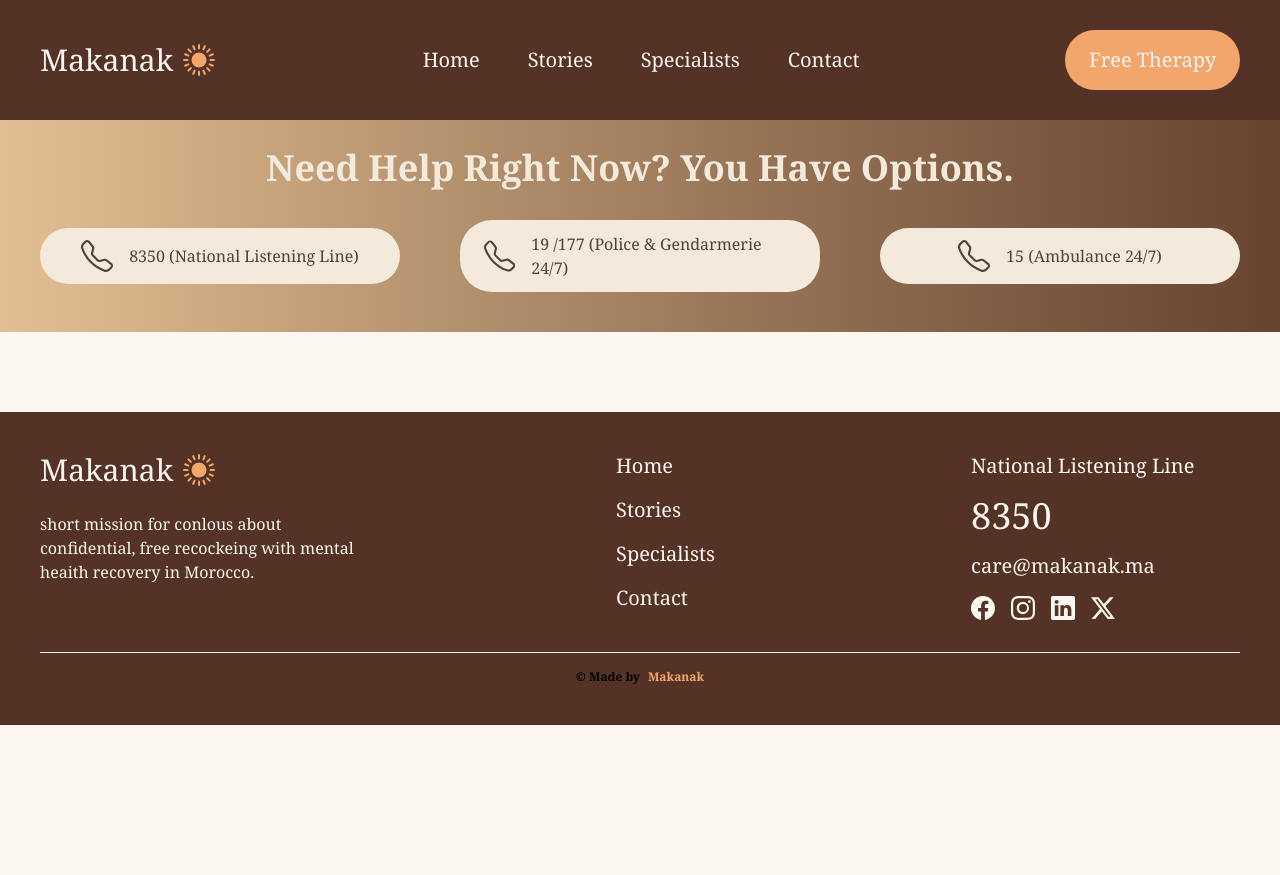
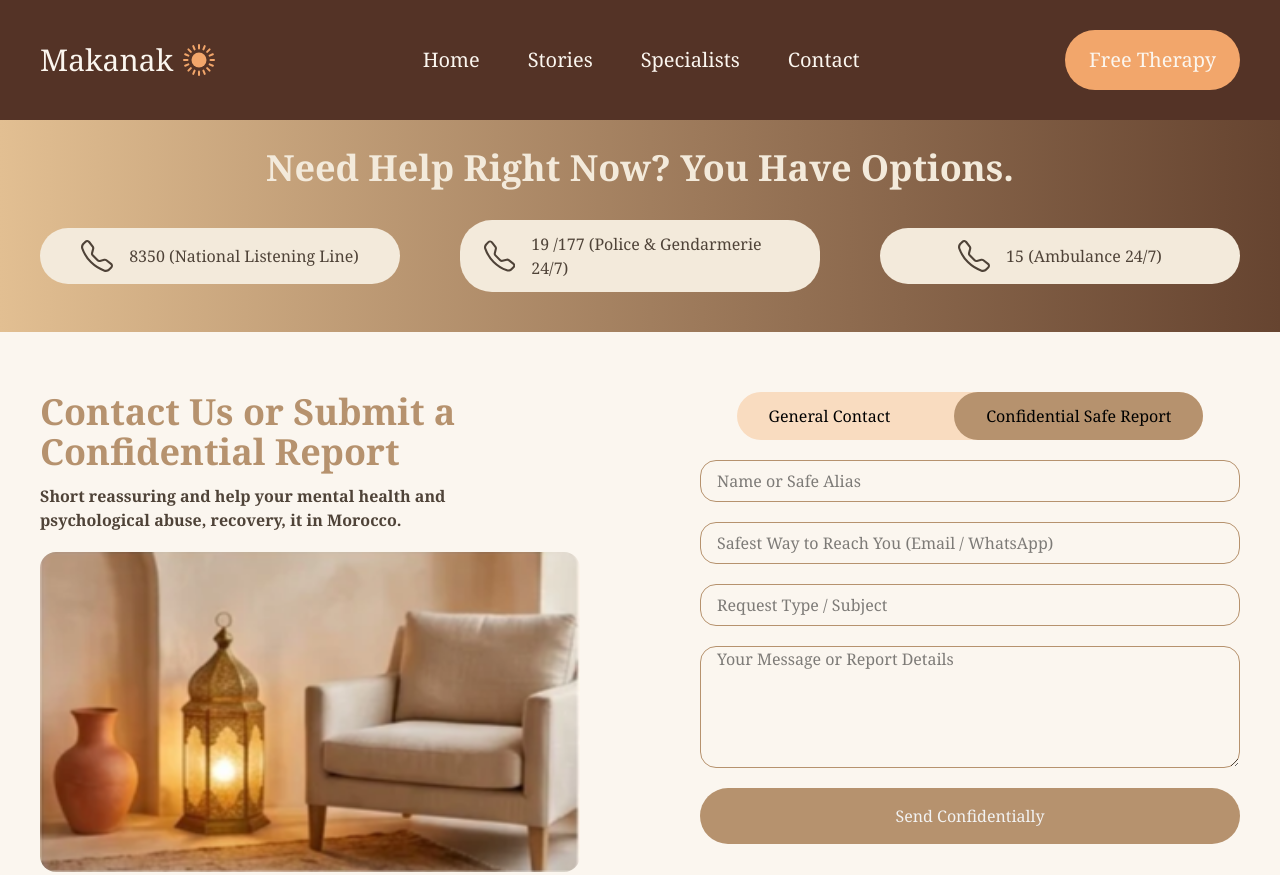
Before and after one commit to akram-el-moumen/Akram-El-Moumen-final-project-HTML-CSS, a website: page public/pages/contact.html in a window 1280 px wide. Shown: the top 875 px of the page. Before the commit the page ends 800 px from the top, so only its background shows below. Drawn offline with Linux system fonts and the light colour scheme.

Commit message:
add the first section

```diff
--- a/public/pages/contact.html
+++ b/public/pages/contact.html
@@ -62,6 +62,27 @@
                     </svg>
                     15 (Ambulance 24/7)
                 </div>
+            </div>
+        </section>
+
+        <section class="flex justify-center gap-30 w-full px-10">
+            <div class="flex flex-1 flex-col gap-5">
+                <div class="flex flex-col gap-3 w-[80%]">
+                    <h2 class="text-4xl font-semibold text-[#b6926e]">Contact Us or Submit a Confidential Report</h2>
+                    <p class="font-semibold text-[#4f4338]">Short reassuring and help your mental health and psychological abuse, recovery, it in Morocco.</p>
+                </div>
+                <img class="rounded-2xl h-[40vh]" src="../images/contact.png" alt="">
+            </div>
+            <div class="flex items-center flex-1 flex-col gap-5">
+                <div class="flex items-center  gap-8 bg-[#f9dcc0] rounded-4xl">
+                    <p class="px-8 py-3 cursor-pointer">General Contact</p>
+                    <p class="px-8 py-3 bg-[#b6926e] rounded-4xl cursor-pointer">Confidential Safe Report</p>
+                </div>
+                <input class="w-full py-2 px-4 border border-[#b6926e] rounded-2xl hover:outline-[#f2a66b] hover:outline-3" type="text" placeholder="Name or Safe Alias">
+                <input class="w-full py-2 px-4 border border-[#b6926e] rounded-2xl hover:outline-[#f2a66b] hover:outline-3" type="text" placeholder="Safest Way to Reach You (Email / WhatsApp)">
+                <input class="w-full py-2 px-4 border border-[#b6926e] rounded-2xl hover:outline-[#f2a66b] hover:outline-3" type="text" placeholder="Request Type / Subject">
+                <textarea class="w-full px-4 border border-[#b6926e] rounded-2xl hover:outline-[#f2a66b] hover:outline-3" cols="50" rows="5" placeholder="Your Message or Report Details"></textarea>
+                <button class="bg-[#b6926e] w-full py-4 rounded-4xl text-[#f2f2f2] cursor-pointer hover:bg-[#f2a66b]">Send Confidentially</button>
             </div>
         </section>
     </main>
```
Also changed, not shown: public/css/output.css, public/images/contact.png (added).
